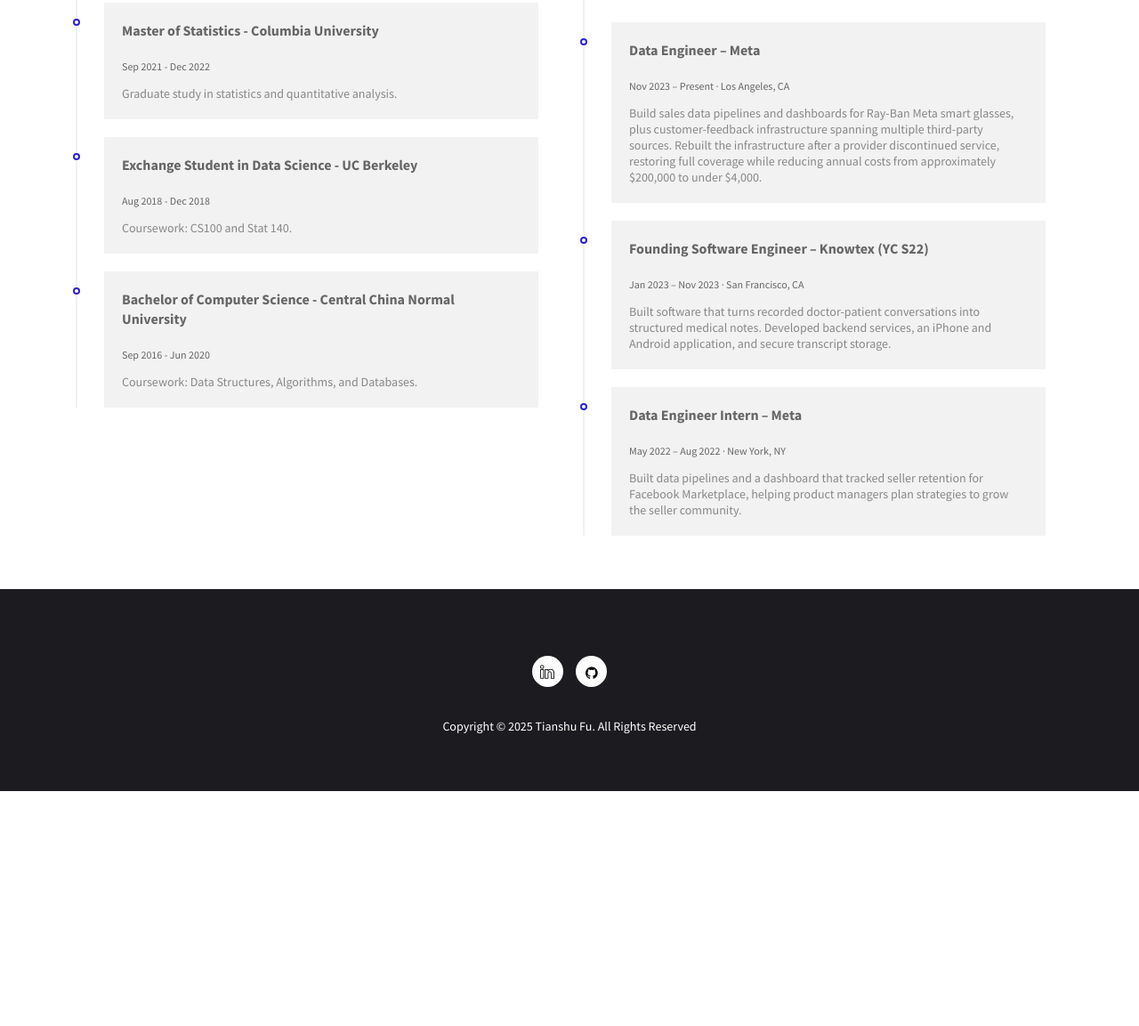
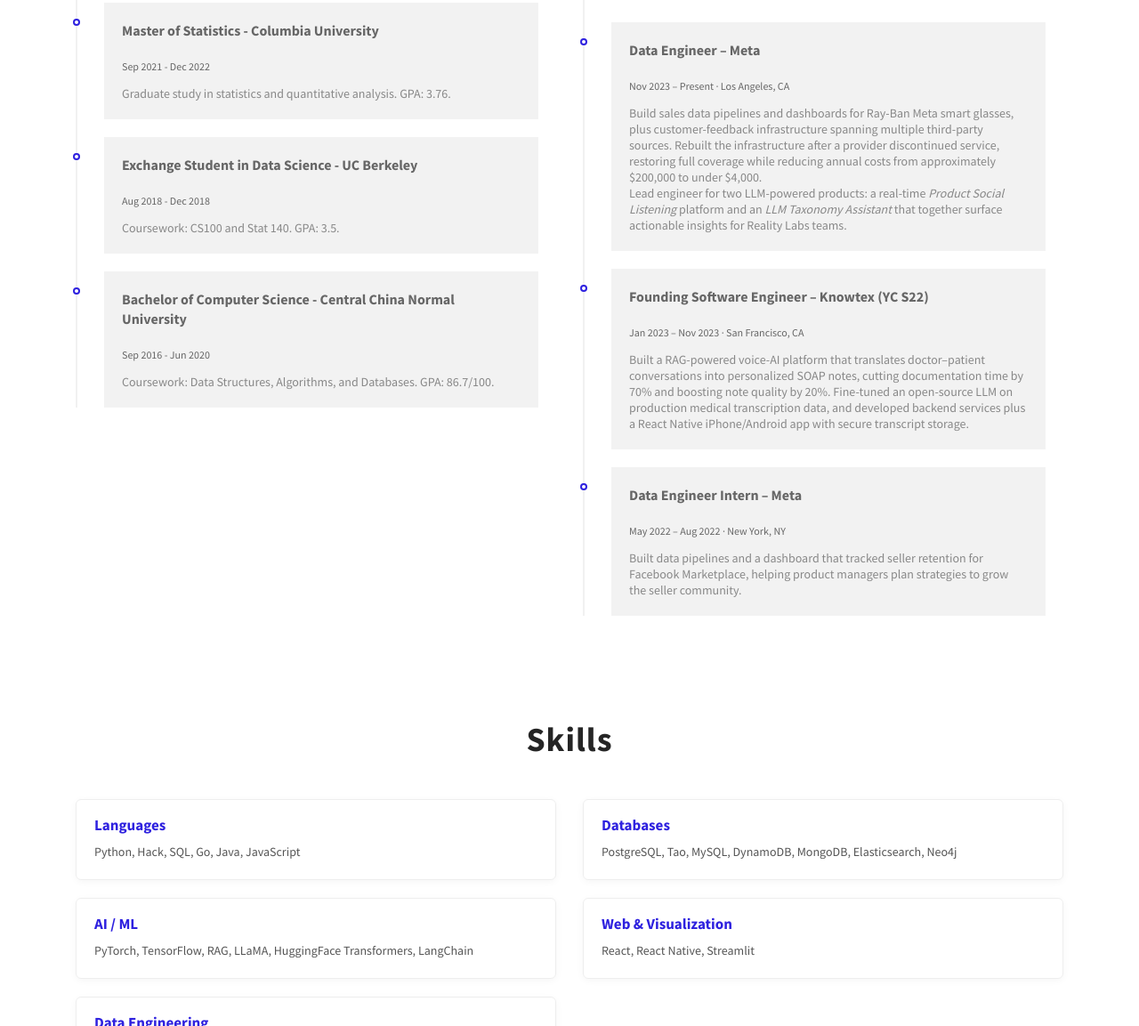
Before and after one commit to tianshufu/tianshufu.github.io, a website: page index.html in a window 1280 px wide. Shown: the part 1647-2800 px from the top of the page at 89% size. Before the commit the page ends 2536 px from the top, so only its background shows below. Drawn offline with Linux system fonts and the light colour scheme; files whose address does not match are found by name.

Commit message:
Restore AI/ML content, sync with latest resume, add Skills section

```diff
--- a/index.html
+++ b/index.html
@@ -6,6 +6,10 @@
     <meta name="viewport" content="width=device-width, initial-scale=1, shrink-to-fit=no">
 
     <title>Tianshu Fu </title>
+    <meta name="description" content="Tianshu (Tony) Fu — AI-driven Data Engineer at Meta. Production LLM tools, RAG-powered medical AI, and data engineering.">
+    <meta property="og:title" content="Tianshu Fu — AI-driven Data Engineer">
+    <meta property="og:description" content="Personal website and resume of Tianshu (Tony) Fu: LLM-powered product analytics at Meta, RAG voice AI at Knowtex, and data engineering.">
+    <meta property="og:type" content="website">
 
     <!-- Bootstrap CSS -->
     <link rel="stylesheet" type="text/css" href="assets/css/bootstrap.min.css" >
@@ -37,6 +41,25 @@
       color: var(--color-primary, #2e21df);
       vertical-align: middle;
       transition: all 200ms ease;
+    }
+
+    .skill-block {
+      background: #fff;
+      border: 1px solid #eee;
+      border-radius: 6px;
+      padding: 18px 20px;
+      margin-bottom: 20px;
+      box-shadow: 0 2px 8px rgba(0,0,0,0.04);
+    }
+    .skill-title {
+      font-size: 17px;
+      font-weight: 700;
+      margin-bottom: 8px;
+      color: var(--color-primary, #2e21df);
+    }
+    .skill-text {
+      margin: 0;
+      color: #555;
     }
 
     /* Mobile responsive improvements */
@@ -145,6 +168,11 @@
                 </a>
               </li>
               <li class="nav-item">
+                <a class="nav-link" href="#skills">
+                  Skills
+                </a>
+              </li>
+              <li class="nav-item">
                 <a class="nav-link" href="https://bald-end-87b.notion.site/bbf85db435ab41a6967fbb17924f637c?v=b5d23b62346b4c99b9ae6a2e01a30943">
                   Notes
                 </a>
@@ -173,6 +201,9 @@
             <a href="#resume">Resume</a>
           </li>
           <li>
+            <a href="#skills">Skills</a>
+          </li>
+          <li>
             <a href="https://bald-end-87b.notion.site/bbf85db435ab41a6967fbb17924f637c?v=b5d23b62346b4c99b9ae6a2e01a30943">Notes</a>
           </li>
         </ul>
@@ -189,7 +220,7 @@
           <div class="contents">
             <h5 class="script-font wow fadeInUp" data-wow-delay="0.2s">Hi This is</h5>
             <h2 class="head-title wow fadeInUp" data-wow-delay="0.4s">Tianshu Fu</h2>
-            <p class="script-font wow fadeInUp" data-wow-delay="0.6s">Data Engineer</p>
+            <p class="script-font wow fadeInUp" data-wow-delay="0.6s">AI-driven Engineer</p>
             <ul class="social-icon wow fadeInUp" data-wow-delay="0.8s">
              <li>
             <a class="linkedin" href="https://www.linkedin.com/in/tianshu-fu-696a58181" target="_blank" rel="noopener"><i class="icon-social-linkedin"></i></a>
@@ -240,10 +271,13 @@
             <div class="profile-wrapper wow fadeInRight" data-wow-delay="0.3s">
               <h3>Hi Everyone!</h3>
                 <p>
-                Hi — I’m Tianshu (Tony) Fu, a <strong>Data Engineer</strong> at Meta.<br>
-                I build data pipelines and reporting systems for Ray-Ban Meta smart glasses sales and customer feedback.<br><br>
-                I develop multi-source data infrastructure, searchable databases, and dashboards that help sales and product teams track performance, identify common concerns, and make business decisions.<br><br>
-                Previously, I was the founding engineer at Knowtex, where I built software that turns recorded doctor-patient conversations into structured medical notes and lets physicians review them on mobile devices.
+                Hi — I’m Tianshu (Tony) Fu, an <strong>AI-driven Data Engineer</strong> at Meta.<br>
+                I design and deploy production-scale LLM tools, including:<br><br>
+                <strong>Product Social Listening</strong> – a ChatGPT-style system that transforms millions of user comments into real-time product insights for Meta Quest and Ray-Ban.
+                <a href="https://medium.com/@AnalyticsAtMeta/harnessing-the-power-of-customer-feedback-unleashing-metas-llama-4-llms-in-product-analytics-2d3a9cfd5805" target="_blank" rel="noopener">[Blog]</a><br>
+                <strong>LLM Taxonomy Assistant</strong> – automatically labels datasets and identifies coverage gaps, accelerating ML prompt experiments by weeks.<br><br>
+                Previously, I was the founding engineer at <a href="https://www.knowtex.ai/" target="_blank" rel="noopener">Knowtex</a>, where I built the first version of a RAG-powered voice AI platform that converts doctor-patient conversations into structured SOAP notes, helping reduce clinician burnout.
+                <a href="https://apps.apple.com/us/app/knowtex/id6446131804?platform=iphone" target="_blank" rel="noopener">[App]</a>
                 </p>
               <div class="about-profile">
                 <ul class="admin-profile">
@@ -278,21 +312,21 @@
                   <div class="content-text">
                     <h3 class="line-title">Master of Statistics - Columbia University</h3>
                     <span>Sep 2021 - Dec 2022</span>
-                    <p class="line-text">Graduate study in statistics and quantitative analysis.</p>
+                    <p class="line-text">Graduate study in statistics and quantitative analysis. GPA: 3.76.</p>
                   </div>
                 </li>
                 <li>
                   <div class="content-text">
                     <h3 class="line-title">Exchange Student in Data Science - UC Berkeley</h3>
                     <span>Aug 2018 - Dec 2018</span>
-                    <p class="line-text">Coursework: CS100 and Stat 140.</p>
+                    <p class="line-text">Coursework: CS100 and Stat 140. GPA: 3.5.</p>
                   </div>
                 </li>
                 <li>
                   <div class="content-text">
                     <h3 class="line-title">Bachelor of Computer Science - Central China Normal University</h3>
                     <span>Sep 2016 - Jun 2020</span>
-                    <p class="line-text">Coursework: Data Structures, Algorithms, and Databases.</p>
+                    <p class="line-text">Coursework: Data Structures, Algorithms, and Databases. GPA: 86.7/100.</p>
                   </div>
                 </li>
               </ul>
@@ -320,6 +354,12 @@
             discontinued service, restoring full coverage while reducing annual
             costs from approximately $200,000 to under $4,000.
           </p>
+          <p class="line-text">
+            Lead engineer for two LLM-powered products: a real-time
+            <em>Product Social Listening</em> platform and an
+            <em>LLM Taxonomy Assistant</em> that together surface actionable
+            insights for Reality Labs teams.
+          </p>
         </div>
       </li>
 
@@ -329,9 +369,12 @@
           <h3 class="line-title">Founding Software Engineer – Knowtex (YC S22)</h3>
           <span>Jan&nbsp;2023&nbsp;–&nbsp;Nov&nbsp;2023 · San Francisco, CA</span>
           <p class="line-text">
-            Built software that turns recorded doctor-patient conversations
-            into structured medical notes. Developed backend services, an
-            iPhone and Android application, and secure transcript storage.
+            Built a RAG-powered voice-AI platform that translates doctor–patient
+            conversations into personalized SOAP notes, cutting documentation
+            time by 70% and boosting note quality by 20%. Fine-tuned an
+            open-source LLM on production medical transcription data, and
+            developed backend services plus a React Native iPhone/Android app
+            with secure transcript storage.
           </p>
         </div>
       </li>
@@ -357,9 +400,43 @@
     </div>
     <!-- Resume Section End -->
 
-
-
-
+    <!-- Skills Section Start -->
+    <div id="skills" class="section-padding">
+      <div class="container">
+        <div class="row">
+          <div class="col-md-12">
+            <h2 class="section-title wow fadeInDown" data-wow-delay="0.3s" style="text-align:center; margin-bottom:30px;">Skills</h2>
+          </div>
+        </div>
+        <div class="row">
+          <div class="col-lg-6 col-md-6 col-sm-12">
+            <div class="skill-block wow fadeInUp" data-wow-delay="0.3s">
+              <h4 class="skill-title">Languages</h4>
+              <p class="skill-text">Python, Hack, SQL, Go, Java, JavaScript</p>
+            </div>
+            <div class="skill-block wow fadeInUp" data-wow-delay="0.4s">
+              <h4 class="skill-title">AI / ML</h4>
+              <p class="skill-text">PyTorch, TensorFlow, RAG, LLaMA, HuggingFace Transformers, LangChain</p>
+            </div>
+            <div class="skill-block wow fadeInUp" data-wow-delay="0.5s">
+              <h4 class="skill-title">Data Engineering</h4>
+              <p class="skill-text">Dataswarm, Presto, Spark, Hive, AWS, Docker, Kubernetes</p>
+            </div>
+          </div>
+          <div class="col-lg-6 col-md-6 col-sm-12">
+            <div class="skill-block wow fadeInUp" data-wow-delay="0.3s">
+              <h4 class="skill-title">Databases</h4>
+              <p class="skill-text">PostgreSQL, Tao, MySQL, DynamoDB, MongoDB, Elasticsearch, Neo4j</p>
+            </div>
+            <div class="skill-block wow fadeInUp" data-wow-delay="0.4s">
+              <h4 class="skill-title">Web &amp; Visualization</h4>
+              <p class="skill-text">React, React Native, Streamlit</p>
+            </div>
+          </div>
+        </div>
+      </div>
+    </div>
+    <!-- Skills Section End -->
 
     <!-- Footer Section Start -->
     <footer class="footer-area section-padding">
@@ -375,7 +452,7 @@
                   <a class="github" href="https://github.com/tianshufu" target="_blank" rel="noopener"><i class="fa fa-github"></i></a>
                 </li>
               </ul>
-              <p>Copyright © 2025 Tianshu Fu. All Rights Reserved</p>
+              <p>Copyright © 2026 Tianshu Fu. All Rights Reserved</p>
             </div>
           </div>
         </div>
```
